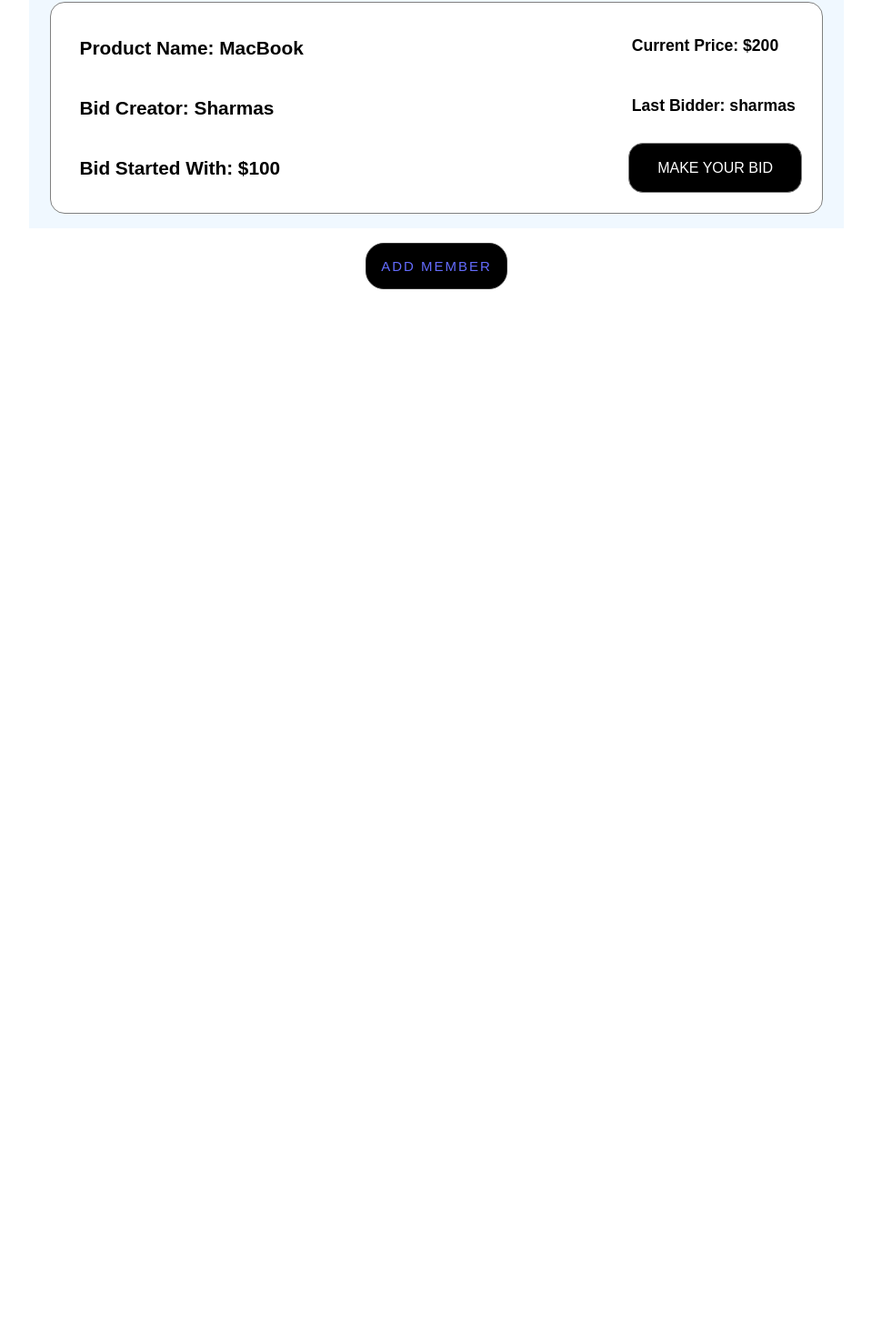
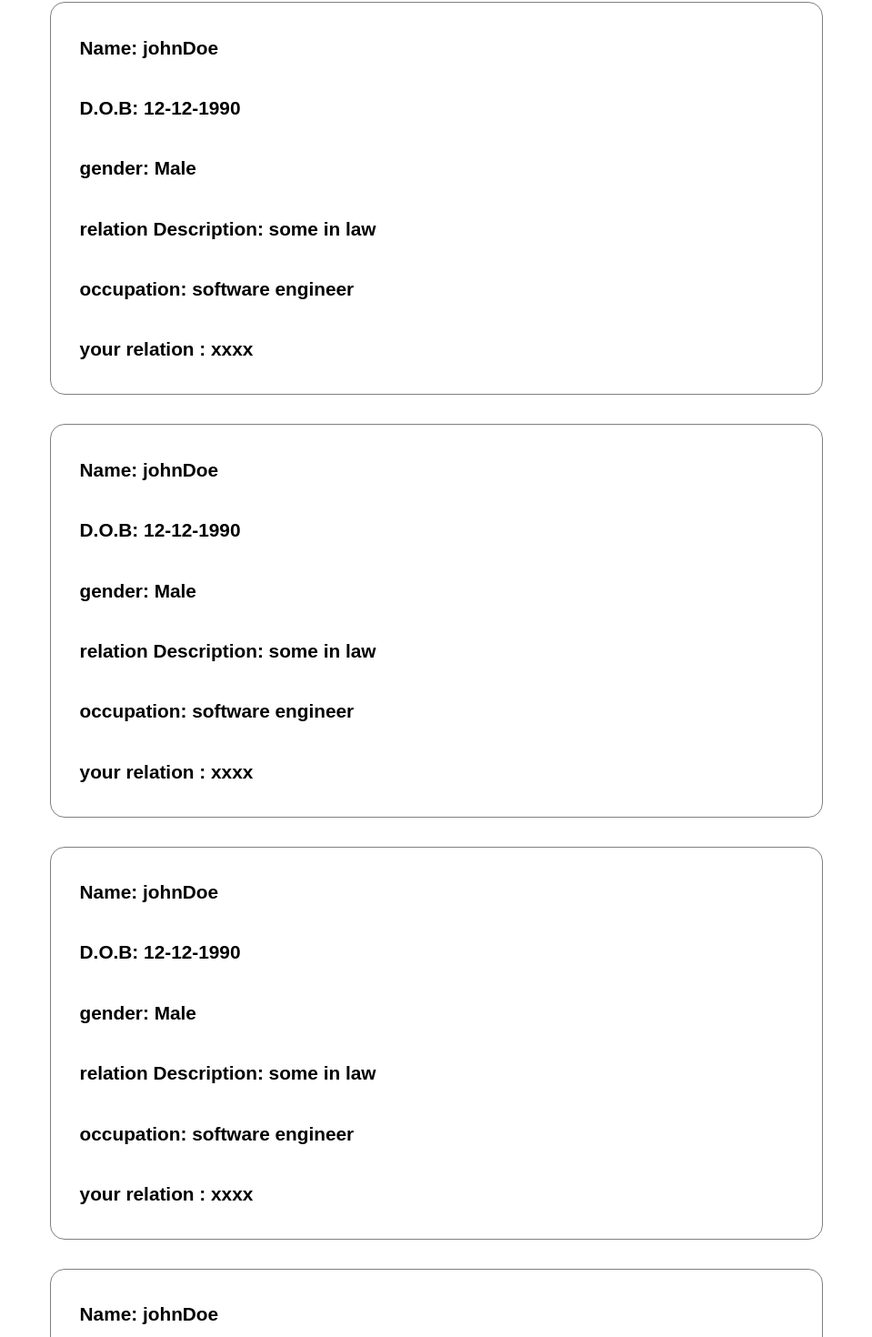
Before and after one commit to sharmas07/Team_Git, a React (Create React App) app in the folder client/: page /getbyusername in a window 1280 px wide. Shown: the part 121-1591 px from the top of the page at 91% size, without its empty margins (160-1119 px from the left). Before the commit the page ends 800 px from the top, so only its background shows below. Built offline with nearby package versions, Linux system fonts and the light colour scheme.

Commit message:
final commit

```diff
--- a/client/src/App.js
+++ b/client/src/App.js
@@ -21,10 +21,10 @@
             </div>
             <ul className="nav-links">
               <li>
-                <a href="#">Home</a>
+                <a href="/getbyusername">Home</a>
               </li>
               <li>
-                <a href="#">Explore</a>
+                <a href="/findbysecretkey">Explore</a>
               </li>
               <li>
                 <a href="#">About Us</a>
--- a/client/src/Components/Member.jsx
+++ b/client/src/Components/Member.jsx
@@ -6,16 +6,12 @@
     <div className='product-card'>
       <div className="product-card-left">
         <div className='product-details'>
-          <span className='product-detail'>Product Name: MacBook</span>
-          <span className='product-detail'>Bid Creator: Sharmas</span>
-          <span className='product-detail'>Bid Started With: $100</span>
-        </div>
-      </div>
-      <div className="product-card-right">
-        <div className='product-right-content'>
-          <span className="current-price">Current Price: $200</span>
-          <span className="current-price">Last Bidder: sharmas </span>
-          <span className="bid-btn">MAKE YOUR BID</span>
+          <span className='product-detail'>Name: johnDoe</span>
+          <span className='product-detail'>D.O.B: 12-12-1990</span>
+          <span className='product-detail'>gender: Male</span>
+          <span className='product-detail'>relation Description: some in law</span>
+          <span className='product-detail'>occupation: software engineer</span>
+          <span className='product-detail'>your relation : xxxx</span>
         </div>
       </div>
     </div>
--- a/client/src/Components/SearchByScerect.jsx
+++ b/client/src/Components/SearchByScerect.jsx
@@ -37,14 +37,18 @@
   return (
     <>
     <div className="container">
+
       <form className="form">
-        <span className="title">Sign In</span>
+
+        <span className="title">You can access any ones family tree with thier secret key</span>
         <input onChange={(e)=>{setSecretkey(e.target.value)}} type="text" className="input" placeholder="SecretKey" />
         {!login && <h4 style={{color:'red'}}>please enter valid credentials</h4>}
         <span className="sub">
           Already have an account ? <a href="/signup">Sign Up</a>
         </span>
-        <button className="register-btn" type="submit" onClick={onRegister} >Find</button>
+        <button className="register-btn" type="submit" onClick={onRegister} >
+         <Link to='/getbyusername'>Find</Link>
+          </button>
       </form>
       </div>
     </>
--- a/client/src/Components/UserData.css
+++ b/client/src/Components/UserData.css
@@ -1,5 +1,4 @@
 .allmembers{
-    background-color: aliceblue;
     color: black;
     display: flex;
     align-items: center;
--- a/client/src/Components/UserData.jsx
+++ b/client/src/Components/UserData.jsx
@@ -12,7 +12,16 @@
     <>
         <div className="main">
         <div className="allmembers">
-
+          <Member/>
+          <Member/>
+          <Member/>
+          <Member/>
+          <Member/>
+          <Member/>
+          <Member/>
+          <Member/>
+          <Member/>
+          <Member/>
           <Member/>
         </div>
         <button className='add-btn'><Link to='/addmember'>Add Member</Link></button>
```
